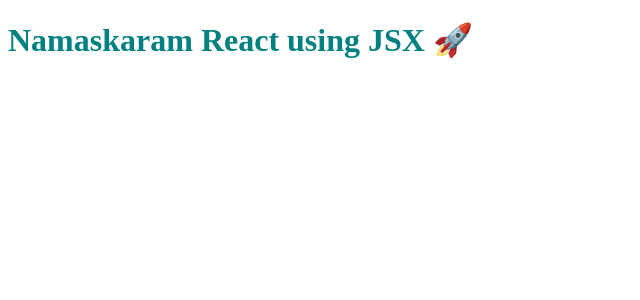
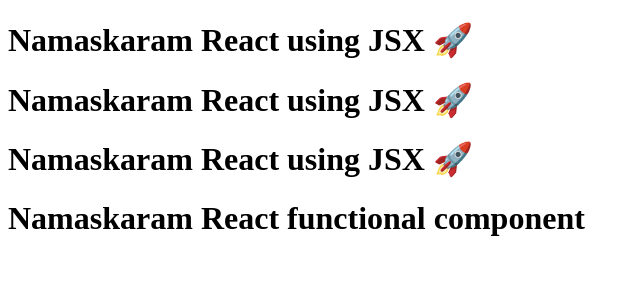
Before and after one commit to VivekMandal369/namaskaram_react, a React (Vite) app: page / in a window 1280 px wide. Shown: the top 300 px of the page, without its empty margins (0-640 px from the left). Built offline with nearby package versions, Linux system fonts and the light colour scheme.

Commit message:
chapter 3

```diff
--- a/App.js
+++ b/App.js
@@ -1,9 +1,22 @@
 import React from "react";
 import ReactDOM from "react-dom/client";
 
-const jsxHeading = <h1 id="heading">Namaskaram React using JSX 🚀</h1>;
-console.log(jsxHeading);
+const Title = () => (
+  <h1 className="heading" tabIndex={5}>
+    Namaskaram React using JSX 🚀
+  </h1>
+);
+
+// React functinal component
+const HeadingComponent = () => (
+  <div id='container'>
+    {Title()}
+    <Title />
+    <Title></Title>
+    <h1>Namaskaram React functional component</h1>
+  </div>
+);
 
 const root = ReactDOM.createRoot(document.getElementById('root'));
 
-root.render(jsxHeading);
+root.render(<HeadingComponent />);
```
